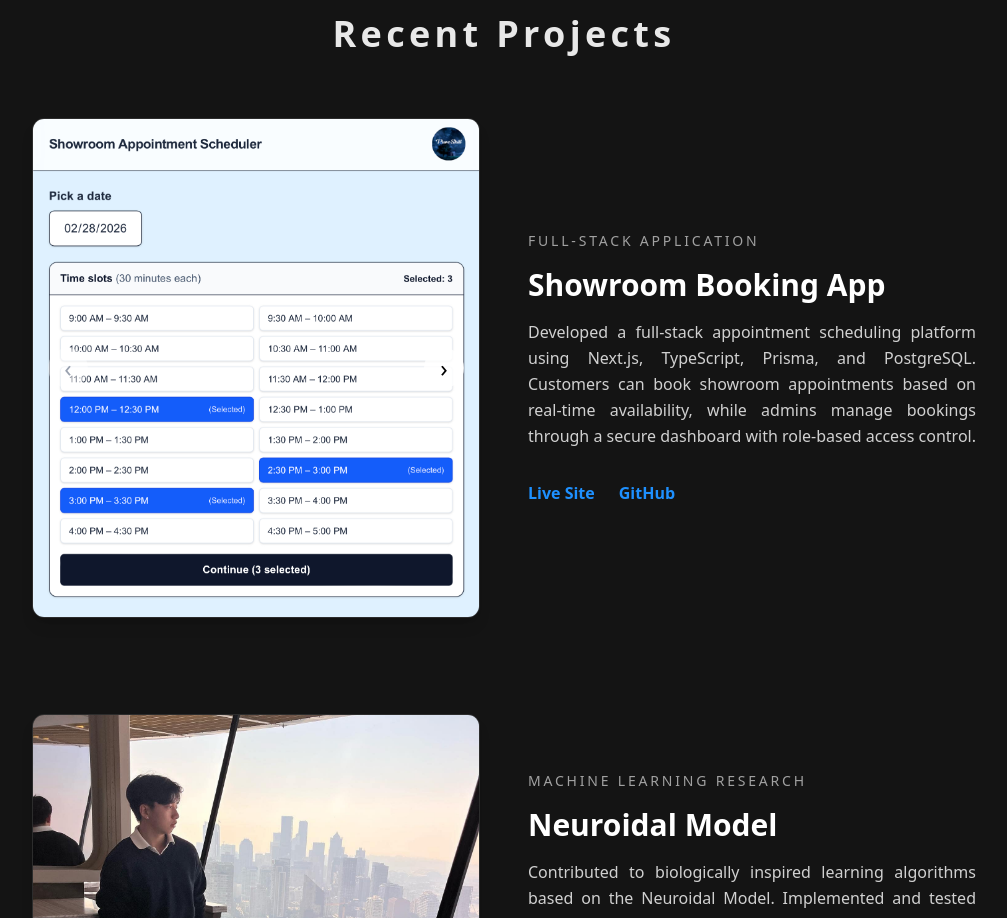
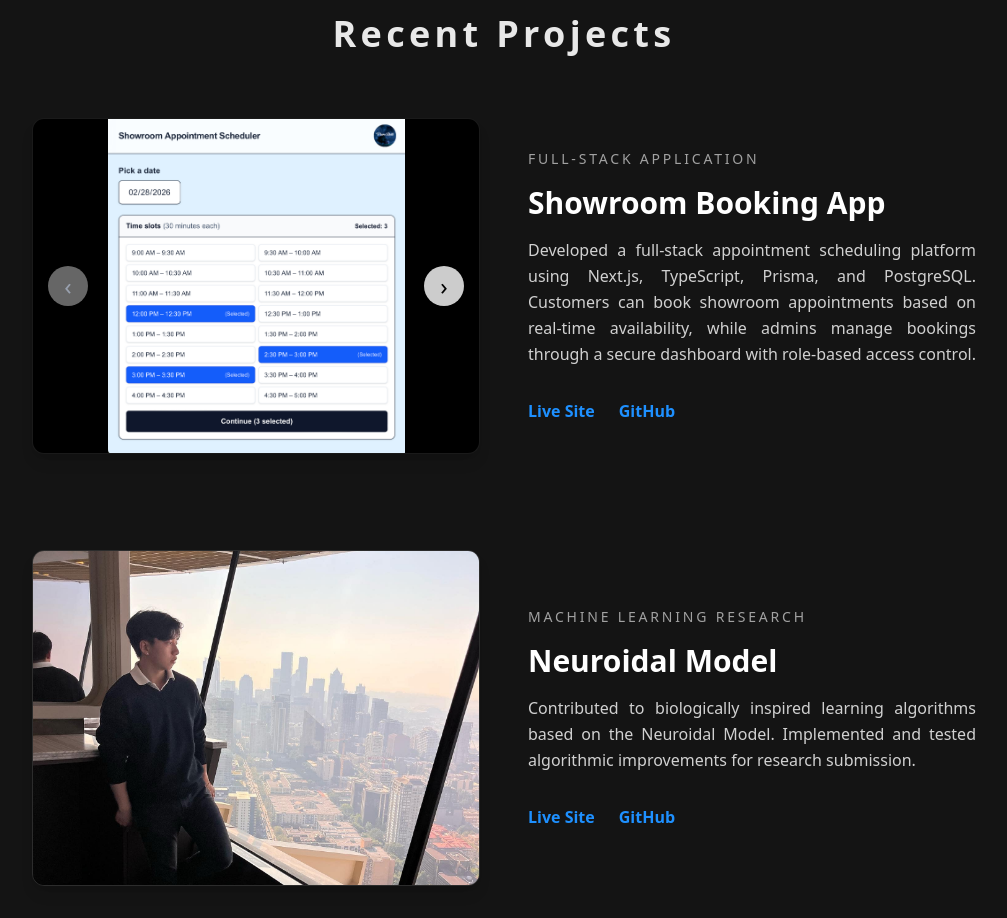
Before and after one commit to Luke7787/website-portfolio, a Next.js app in the folder luke-portfolio/: page / in a window 1280 px wide. Shown: the part 1688-2606 px from the top of the page, without its empty margins (136-1143 px from the left). Built offline with nearby package versions, Linux system fonts and the light colour scheme.

Commit message:
almost adjusted project 1 slide show size to be the same as the other projects

```diff
--- a/luke-portfolio/src/app/page.tsx
+++ b/luke-portfolio/src/app/page.tsx
@@ -187,20 +187,19 @@ function Project1Slideshow() {
   }
 
   return (
-    <div className="relative w-full">
-      <div className="relative w-full h-[450px] md:h-[500px]">
+    <div className="relative w-full aspect-[4/3]">
       <Image
         src={slides[index]}
         alt="Showroom Booking App Screenshot"
         fill
         className="
           rounded-xl
-            object-fill
+          object-contain
           shadow-lg
           border border-white/10
+          bg-black
         "
       />
-      </div>
 
       {/* Left Arrow */}
       <button
```
Lines whose indentation alone changed are shown as unchanged.
